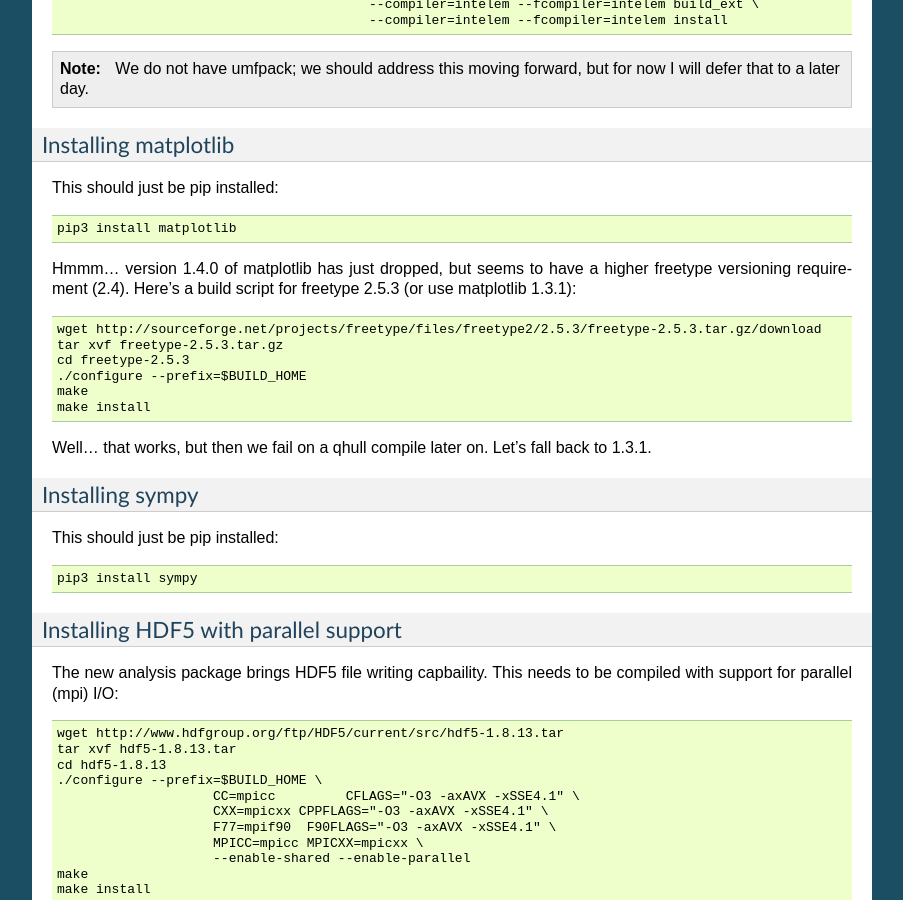
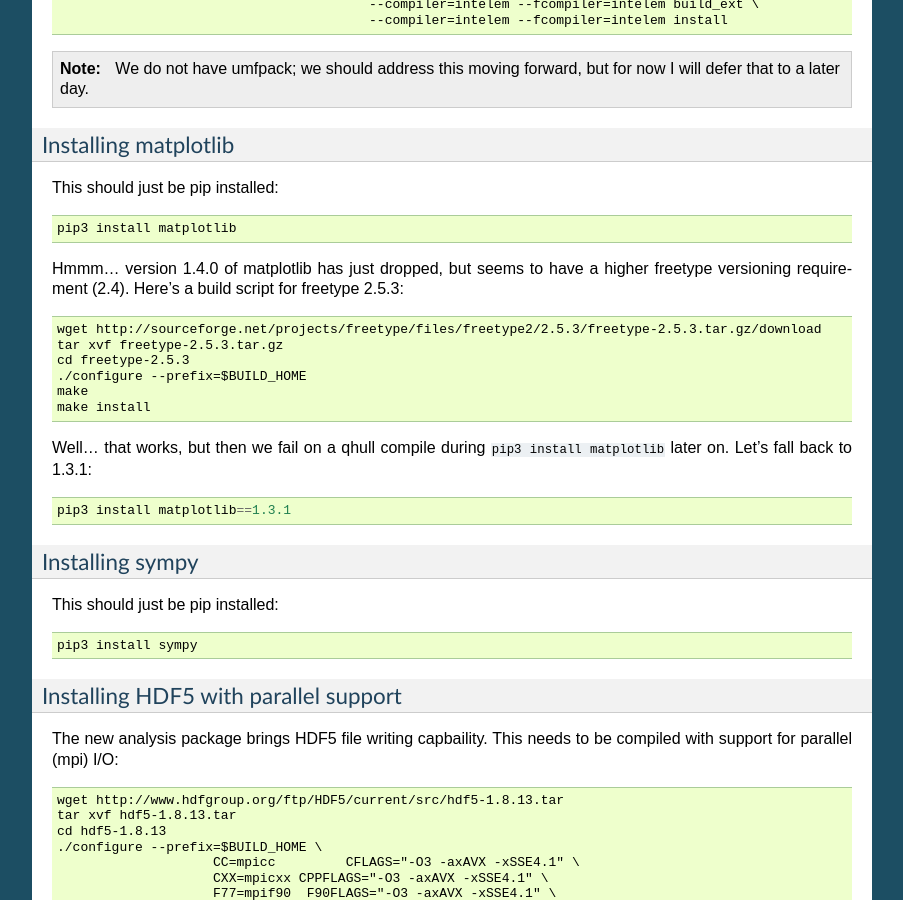
Before and after one commit to enlighter/dedalus, a Sphinx documentation site: the page built from docs/machines/nasa_pleiades/pleiades_intel.rst, in a window 1280 px wide and 900 px high, scrolled down 4881 px. Shown: the whole window, without its empty margins (198-1101 px from the left). Built offline with Sphinx 7.4.7, drawn with Linux system fonts in a browser that asks for light colours; formulas are drawn with MathJax 3; pages that are not in the unit, such as notebooks, are missing from menus.

Commit message:
Adding actual used matplotlib pip command.

```diff
--- a/docs/machines/nasa_pleiades/pleiades_intel.rst
+++ b/docs/machines/nasa_pleiades/pleiades_intel.rst
@@ -328,7 +328,7 @@
 
 Hmmm... version 1.4.0 of matplotlib has just dropped, but seems to
 have a higher freetype versioning requirement (2.4).  Here's a
-build script for freetype 2.5.3 (or use matplotlib 1.3.1)::
+build script for freetype 2.5.3::
 
     wget http://sourceforge.net/projects/freetype/files/freetype2/2.5.3/freetype-2.5.3.tar.gz/download
     tar xvf freetype-2.5.3.tar.gz
@@ -337,8 +337,11 @@
     make
     make install
 
-Well... that works, but then we fail on a qhull compile later on.
-Let's fall back to 1.3.1.
+Well... that works, but then we fail on a qhull compile during
+``pip3 install matplotlib`` later on.
+Let's fall back to 1.3.1::
+
+     pip3 install matplotlib==1.3.1
 
 
 
@@ -494,7 +497,6 @@
      python setup.py build_ext --inplace
 
 
-
 Running Dedalus on Pleiades
 ========================================
 
```
